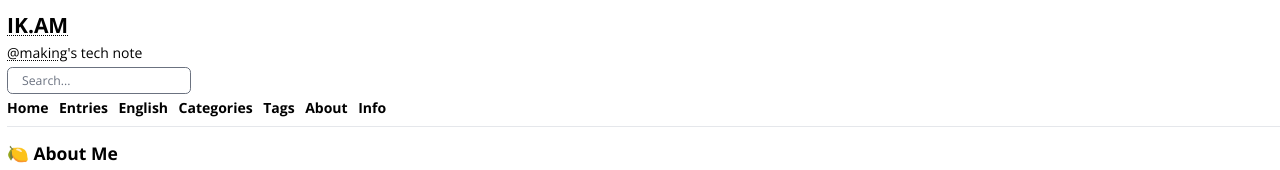
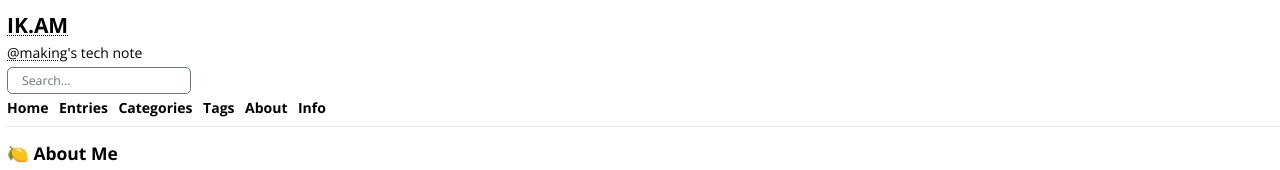
Before and after one commit to categolj/blog-ui, a Next.js app: page /aboutme in a window 1280 px wide. Shown: the top 170 px of the page. Built offline with nearby package versions, Linux system fonts and the light colour scheme; grey boxes are pictures that could not be loaded; some icons are missing.

Commit message:
Remove header

```diff
--- a/components/header.js
+++ b/components/header.js
@@ -22,11 +22,6 @@ export default function Header() {
                 <Item>
                     <Link href="/entries">
                         <a style={{textDecoration: 'none'}}>Entries</a>
-                    </Link>
-                </Item>
-                <Item>
-                    <Link href="/entries/en">
-                        <a style={{textDecoration: 'none'}}>English</a>
                     </Link>
                 </Item>
                 <Item>
```
